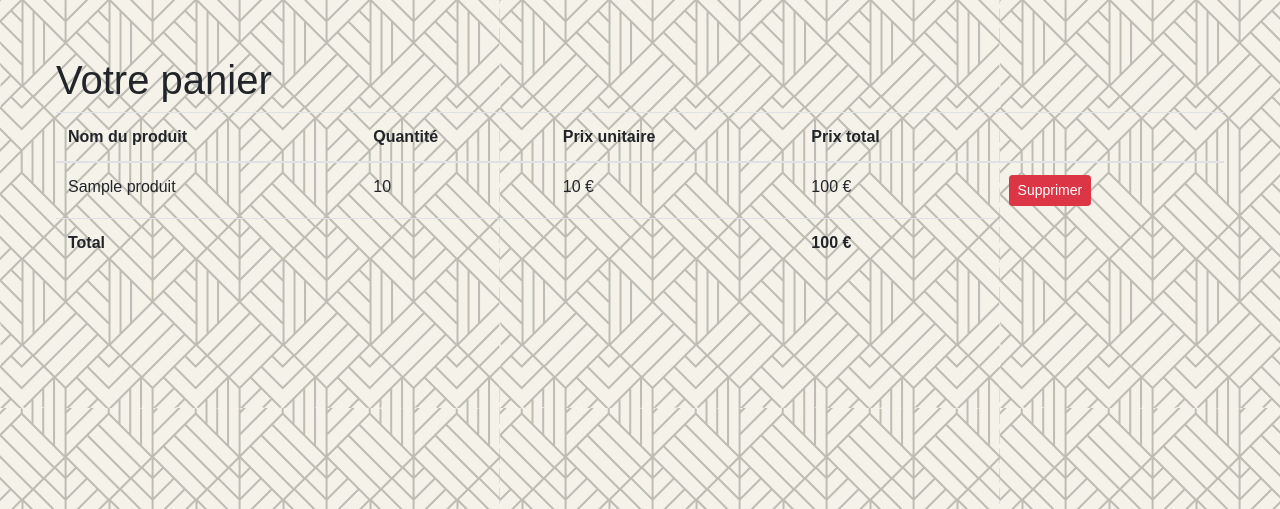
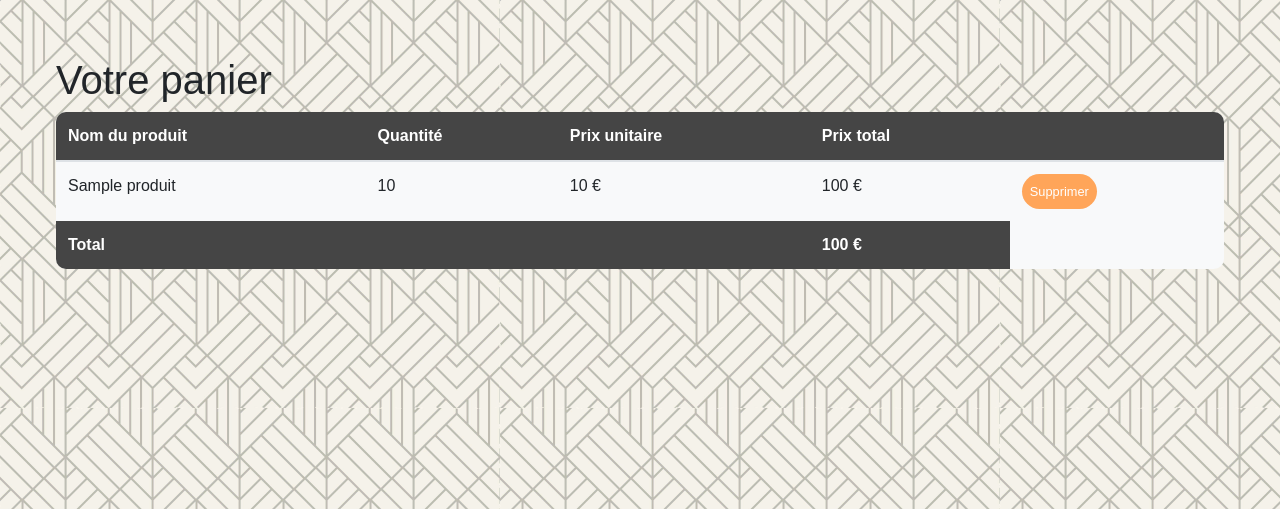
Before and after one commit to Syvtille/Site-e-commerce, a PHP site: page /panier in a window 1280 px wide. Shown: the part 92-601 px from the top of the page. Run offline with PHP 8.4, Linux system fonts and the light colour scheme; tables that the repository leaves empty or names only in its code hold one stand-in row (values such as "Sample post").

Commit message:
panier styling wip

```diff
--- a/src/include/css/style.css
+++ b/src/include/css/style.css
@@ -352,3 +352,38 @@ footer {
     padding: 1rem;
     text-align: center;
 }
+
+
+/* PANIER */
+.panier-table {
+    background-color: #f8f9fa;
+    border-radius: 10px;
+}
+.panier-table th {
+    background-color: var(--color-dark);
+    color: white;
+    border: none;
+}
+.panier-table thead tr th:first-child{
+    border-top-left-radius: 10px;
+}
+.panier-table thead tr th:last-child{
+    border-top-right-radius: 10px;
+}
+.panier-table tfoot tr th:first-child{
+    border-bottom-left-radius: 10px;
+}
+.panier-table thead{
+    border-radius: 10px;
+}
+.panier-table td{
+    border-color: var(--color-light);
+}
+a.supprimerDuPanier {
+    background-color: var(--color-light);
+    color: white;
+    border: none;
+    border-radius: 20px;
+    padding: 0.5rem;
+    font-size: 0.8rem;
+}
--- a/view/panier/v-panier.php
+++ b/view/panier/v-panier.php
@@ -1,6 +1,6 @@
 <div class="container">
     <h1>Votre panier</h1>
-    <table class="table">
+    <table class="table panier-table">
         <thead>
         <tr>
             <th>Nom du produit</th>
```
